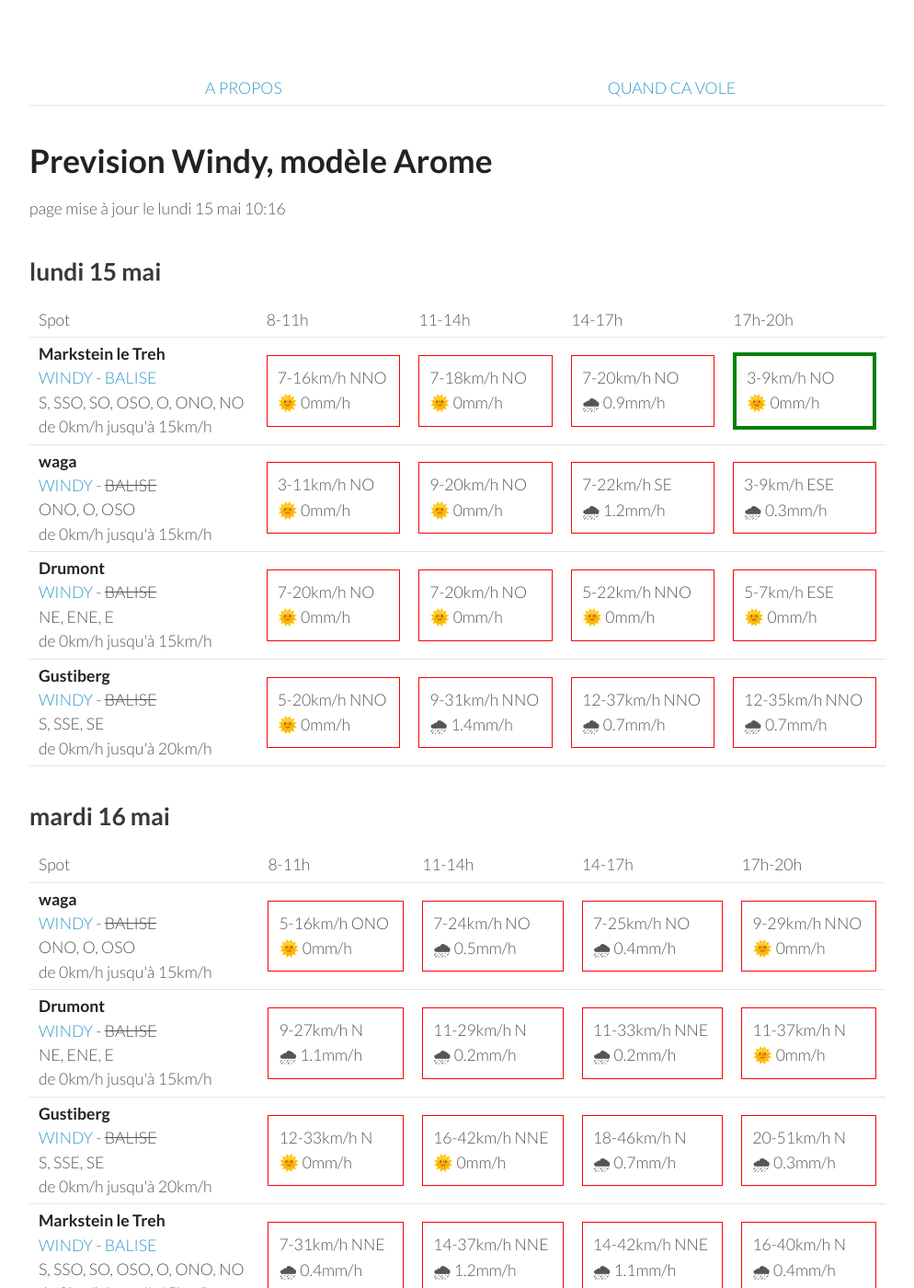
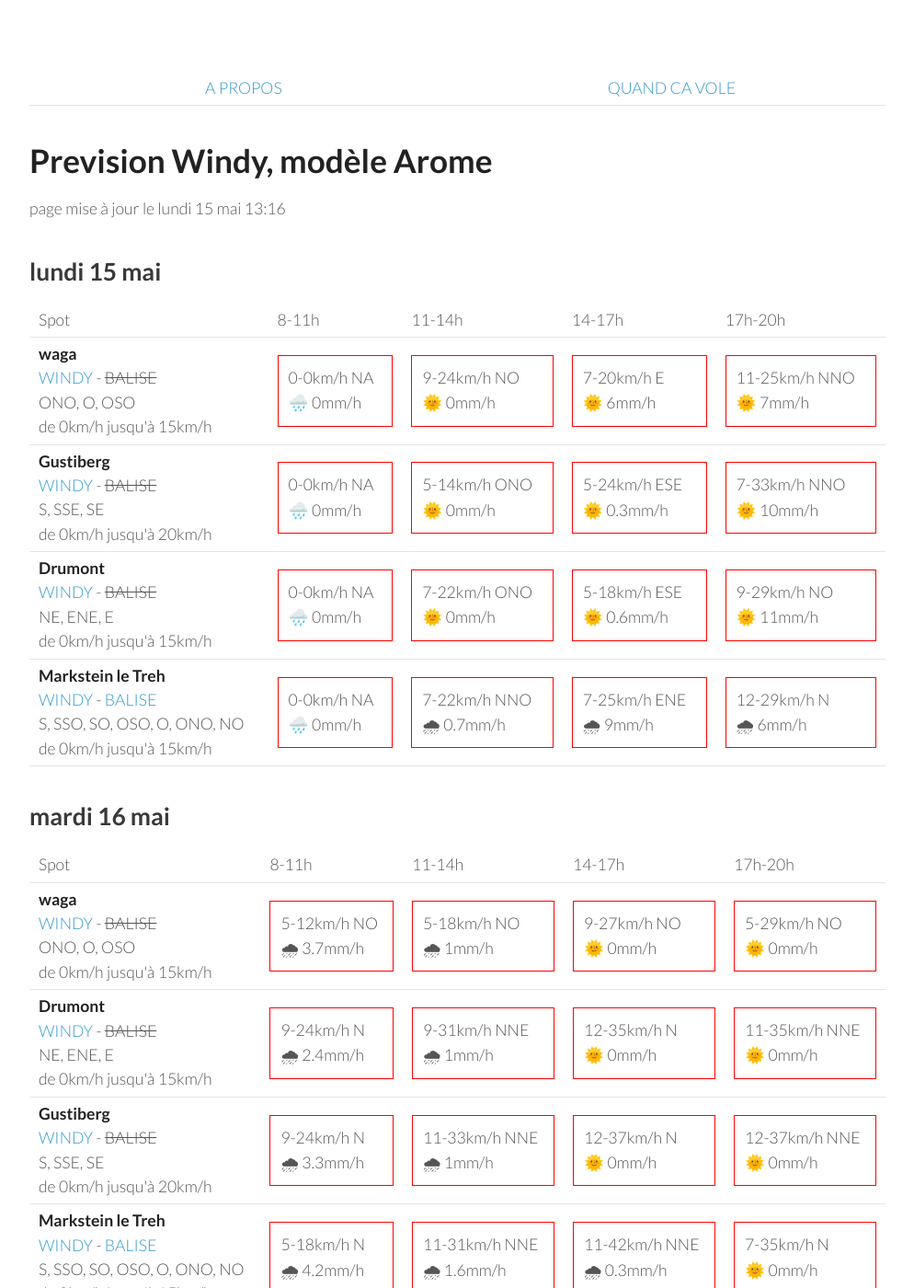
Before and after one commit to parapente-dans-le-nord/parapente-dans-le-nord.github.io, a Jekyll site: the page built from vosges.markdown, in a window 1280 px wide and 1400 px high. Shown: the whole window at 92% size, without its empty margins (26-1020 px from the left). Built offline with Jekyll 4.4.1, drawn with Linux system fonts in a browser that asks for light colours.

Commit message:
update index.markdown

```diff
--- a/vosges.markdown
+++ b/vosges.markdown
@@ -7,7 +7,7 @@ title:  "Tous les spots"
 {: .links}
 
 # Prevision Windy, modèle Arome
-page mise à jour le lundi 15 mai 10:16
+page mise à jour le lundi 15 mai 13:16
 
 ## lundi 15 mai
 
@@ -22,43 +22,39 @@ page mise à jour le lundi 15 mai 10:16
       <td>17h-20h</td>
     </tr>
 <tr>
-        <td><strong>Markstein le Treh</strong><br><a href="https://windy.com/47.926/7.012?47.505,7.012,8,m:eY1agmQ">WINDY</a> - <span class=""><a href="http://www.balisemeteo.com/balise.php?idBalise=136">BALISE</a> </span><br> <span class="vent-favorable">S, SSO, SO, OSO, O, ONO, NO</span><br><span class="force-vent">de 0km/h jusqu'à 15km/h</span> </td>
+        <td><strong>waga</strong><br><a href="https://windy.com/47.903/6.996?47.900,6.983,15">WINDY</a> - <span class="no-balise"> BALISE </span><br> <span class="vent-favorable">ONO, O, OSO</span><br><span class="force-vent">de 0km/h jusqu'à 15km/h</span> </td>
 
-            <td><div class="not-flyable"><p>7-16km/h NNO</p><p>🌞 0mm/h</p></div></td>
-            <td><div class="not-flyable"><p>7-18km/h NO</p><p>🌞 0mm/h</p></div></td>
-            <td><div class="not-flyable"><p>7-20km/h NO</p><p>🌧 0.9mm/h</p></div></td>
-            <td><div class="flyable"><p>3-9km/h NO</p><p>🌞 0mm/h</p></div></td>
-
+            <td><div class="not-flyable"><p>0-0km/h NA</p><p>🌧️ 0mm/h</p></div></td>
+            <td><div class="not-flyable"><p>9-24km/h NO</p><p>🌞 0mm/h</p></div></td>
+            <td><div class="not-flyable"><p>7-20km/h E</p><p>🌞 6mm/h</p></div></td>
+            <td><div class="not-flyable"><p>11-25km/h NNO</p><p>🌞 7mm/h</p></div></td>
 
     </tr>
 <tr>
-        <td><strong>waga</strong><br><a href="https://windy.com/47.903/6.996?47.900,6.983,15">WINDY</a> - <span class="no-balise"> BALISE </span><br> <span class="vent-favorable">ONO, O, OSO</span><br><span class="force-vent">de 0km/h jusqu'à 15km/h</span> </td>
+        <td><strong>Gustiberg</strong><br><a href="https://windy.com/47.894/6.934?47.891,6.934,15,m:eYYagmI">WINDY</a> - <span class="no-balise"> BALISE </span><br> <span class="vent-favorable">S, SSE, SE</span><br><span class="force-vent">de 0km/h jusqu'à 20km/h</span> </td>
 
-            <td><div class="not-flyable"><p>3-11km/h NO</p><p>🌞 0mm/h</p></div></td>
-            <td><div class="not-flyable"><p>9-20km/h NO</p><p>🌞 0mm/h</p></div></td>
-            <td><div class="not-flyable"><p>7-22km/h SE</p><p>🌧 1.2mm/h</p></div></td>
-            <td><div class="not-flyable"><p>3-9km/h ESE</p><p>🌧 0.3mm/h</p></div></td>
-
+            <td><div class="not-flyable"><p>0-0km/h NA</p><p>🌧️ 0mm/h</p></div></td>
+            <td><div class="not-flyable"><p>5-14km/h ONO</p><p>🌞 0mm/h</p></div></td>
+            <td><div class="not-flyable"><p>5-24km/h ESE</p><p>🌞 0.3mm/h</p></div></td>
+            <td><div class="not-flyable"><p>7-33km/h NNO</p><p>🌞 10mm/h</p></div></td>
 
     </tr>
 <tr>
         <td><strong>Drumont</strong><br><a href="https://windy.com/47.898/6.919?47.687,6.919,9,m:eYYagmG">WINDY</a> - <span class="no-balise"> BALISE </span><br> <span class="vent-favorable">NE, ENE, E</span><br><span class="force-vent">de 0km/h jusqu'à 15km/h</span> </td>
 
-            <td><div class="not-flyable"><p>7-20km/h NO</p><p>🌞 0mm/h</p></div></td>
-            <td><div class="not-flyable"><p>7-20km/h NO</p><p>🌞 0mm/h</p></div></td>
-            <td><div class="not-flyable"><p>5-22km/h NNO</p><p>🌞 0mm/h</p></div></td>
-            <td><div class="not-flyable"><p>5-7km/h ESE</p><p>🌞 0mm/h</p></div></td>
-
+            <td><div class="not-flyable"><p>0-0km/h NA</p><p>🌧️ 0mm/h</p></div></td>
+            <td><div class="not-flyable"><p>7-22km/h ONO</p><p>🌞 0mm/h</p></div></td>
+            <td><div class="not-flyable"><p>5-18km/h ESE</p><p>🌞 0.6mm/h</p></div></td>
+            <td><div class="not-flyable"><p>9-29km/h NO</p><p>🌞 11mm/h</p></div></td>
 
     </tr>
 <tr>
-        <td><strong>Gustiberg</strong><br><a href="https://windy.com/47.894/6.934?47.891,6.934,15,m:eYYagmI">WINDY</a> - <span class="no-balise"> BALISE </span><br> <span class="vent-favorable">S, SSE, SE</span><br><span class="force-vent">de 0km/h jusqu'à 20km/h</span> </td>
+        <td><strong>Markstein le Treh</strong><br><a href="https://windy.com/47.926/7.012?47.505,7.012,8,m:eY1agmQ">WINDY</a> - <span class=""><a href="http://www.balisemeteo.com/balise.php?idBalise=136">BALISE</a> </span><br> <span class="vent-favorable">S, SSO, SO, OSO, O, ONO, NO</span><br><span class="force-vent">de 0km/h jusqu'à 15km/h</span> </td>
 
-            <td><div class="not-flyable"><p>5-20km/h NNO</p><p>🌞 0mm/h</p></div></td>
-            <td><div class="not-flyable"><p>9-31km/h NNO</p><p>🌧 1.4mm/h</p></div></td>
-            <td><div class="not-flyable"><p>12-37km/h NNO</p><p>🌧 0.7mm/h</p></div></td>
-            <td><div class="not-flyable"><p>12-35km/h NNO</p><p>🌧 0.7mm/h</p></div></td>
-
+            <td><div class="not-flyable"><p>0-0km/h NA</p><p>🌧️ 0mm/h</p></div></td>
+            <td><div class="not-flyable"><p>7-22km/h NNO</p><p>🌧 0.7mm/h</p></div></td>
+            <td><div class="not-flyable"><p>7-25km/h ENE</p><p>🌧 9mm/h</p></div></td>
+            <td><div class="not-flyable"><p>12-29km/h N</p><p>🌧 6mm/h</p></div></td>
 
     </tr>
 
@@ -80,40 +76,40 @@ page mise à jour le lundi 15 mai 10:16
 <tr>
         <td><strong>waga</strong><br><a href="https://windy.com/47.903/6.996?47.900,6.983,15">WINDY</a> - <span class="no-balise"> BALISE </span><br> <span class="vent-favorable">ONO, O, OSO</span><br><span class="force-vent">de 0km/h jusqu'à 15km/h</span> </td>
 
-            <td><div class="not-flyable"><p>5-16km/h ONO</p><p>🌞 0mm/h</p></div></td>
-            <td><div class="not-flyable"><p>7-24km/h NO</p><p>🌧 0.5mm/h</p></div></td>
-            <td><div class="not-flyable"><p>7-25km/h NO</p><p>🌧 0.4mm/h</p></div></td>
-            <td><div class="not-flyable"><p>9-29km/h NNO</p><p>🌞 0mm/h</p></div></td>
+            <td><div class="not-flyable"><p>5-12km/h NO</p><p>🌧 3.7mm/h</p></div></td>
+            <td><div class="not-flyable"><p>5-18km/h NO</p><p>🌧 1mm/h</p></div></td>
+            <td><div class="not-flyable"><p>9-27km/h NO</p><p>🌞 0mm/h</p></div></td>
+            <td><div class="not-flyable"><p>5-29km/h NO</p><p>🌞 0mm/h</p></div></td>
 
 
     </tr>
 <tr>
         <td><strong>Drumont</strong><br><a href="https://windy.com/47.898/6.919?47.687,6.919,9,m:eYYagmG">WINDY</a> - <span class="no-balise"> BALISE </span><br> <span class="vent-favorable">NE, ENE, E</span><br><span class="force-vent">de 0km/h jusqu'à 15km/h</span> </td>
 
-            <td><div class="not-flyable"><p>9-27km/h N</p><p>🌧 1.1mm/h</p></div></td>
-            <td><div class="not-flyable"><p>11-29km/h N</p><p>🌧 0.2mm/h</p></div></td>
-            <td><div class="not-flyable"><p>11-33km/h NNE</p><p>🌧 0.2mm/h</p></div></td>
-            <td><div class="not-flyable"><p>11-37km/h N</p><p>🌞 0mm/h</p></div></td>
+            <td><div class="not-flyable"><p>9-24km/h N</p><p>🌧 2.4mm/h</p></div></td>
+            <td><div class="not-flyable"><p>9-31km/h NNE</p><p>🌧 1mm/h</p></div></td>
+            <td><div class="not-flyable"><p>12-35km/h N</p><p>🌞 0mm/h</p></div></td>
+            <td><div class="not-flyable"><p>11-35km/h NNE</p><p>🌞 0mm/h</p></div></td>
 
 
     </tr>
 <tr>
         <td><strong>Gustiberg</strong><br><a href="https://windy.com/47.894/6.934?47.891,6.934,15,m:eYYagmI">WINDY</a> - <span class="no-balise"> BALISE </span><br> <span class="vent-favorable">S, SSE, SE</span><br><span class="force-vent">de 0km/h jusqu'à 20km/h</span> </td>
 
-            <td><div class="not-flyable"><p>12-33km/h N</p><p>🌞 0mm/h</p></div></td>
-            <td><div class="not-flyable"><p>16-42km/h NNE</p><p>🌞 0mm/h</p></div></td>
-            <td><div class="not-flyable"><p>18-46km/h N</p><p>🌧 0.7mm/h</p></div></td>
-            <td><div class="not-flyable"><p>20-51km/h N</p><p>🌧 0.3mm/h</p></div></td>
+            <td><div class="not-flyable"><p>9-24km/h N</p><p>🌧 3.3mm/h</p></div></td>
+            <td><div class="not-flyable"><p>11-33km/h NNE</p><p>🌧 1mm/h</p></div></td>
+            <td><div class="not-flyable"><p>12-37km/h N</p><p>🌞 0mm/h</p></div></td>
+            <td><div class="not-flyable"><p>12-37km/h NNE</p><p>🌞 0mm/h</p></div></td>
 
 
     </tr>
 <tr>
         <td><strong>Markstein le Treh</strong><br><a href="https://windy.com/47.926/7.012?47.505,7.012,8,m:eY1agmQ">WINDY</a> - <span class=""><a href="http://www.balisemeteo.com/balise.php?idBalise=136">BALISE</a> </span><br> <span class="vent-favorable">S, SSO, SO, OSO, O, ONO, NO</span><br><span class="force-vent">de 0km/h jusqu'à 15km/h</span> </td>
 
-            <td><div class="not-flyable"><p>7-31km/h NNE</p><p>🌧 0.4mm/h</p></div></td>
-            <td><div class="not-flyable"><p>14-37km/h NNE</p><p>🌧 1.2mm/h</p></div></td>
-            <td><div class="not-flyable"><p>14-42km/h NNE</p><p>🌧 1.1mm/h</p></div></td>
-            <td><div class="not-flyable"><p>16-40km/h N</p><p>🌧 0.4mm/h</p></div></td>
+            <td><div class="not-flyable"><p>5-18km/h N</p><p>🌧 4.2mm/h</p></div></td>
+            <td><div class="not-flyable"><p>11-31km/h NNE</p><p>🌧 1.6mm/h</p></div></td>
+            <td><div class="not-flyable"><p>11-42km/h NNE</p><p>🌧 0.3mm/h</p></div></td>
+            <td><div class="not-flyable"><p>7-35km/h N</p><p>🌞 0mm/h</p></div></td>
 
 
     </tr>
```
